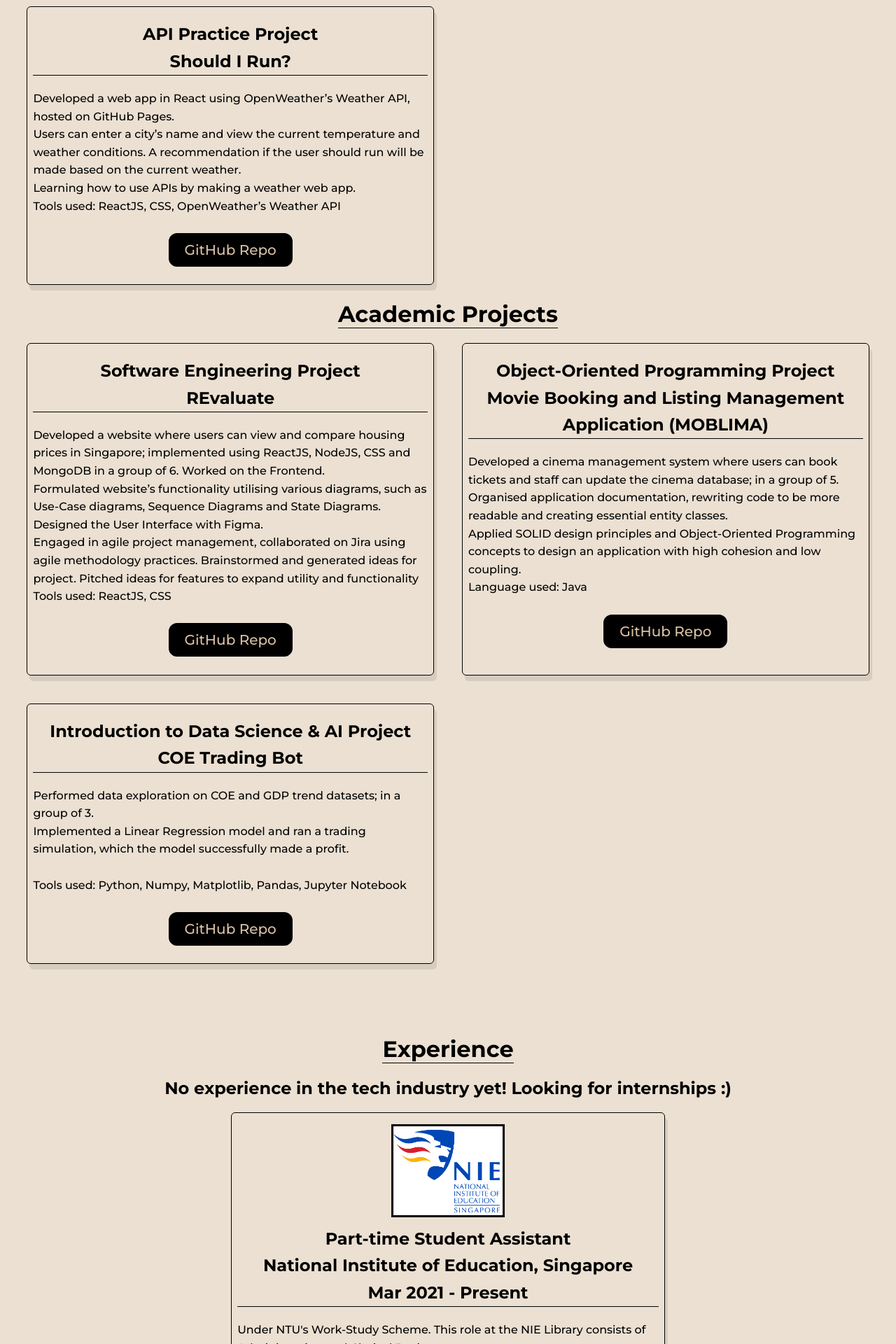
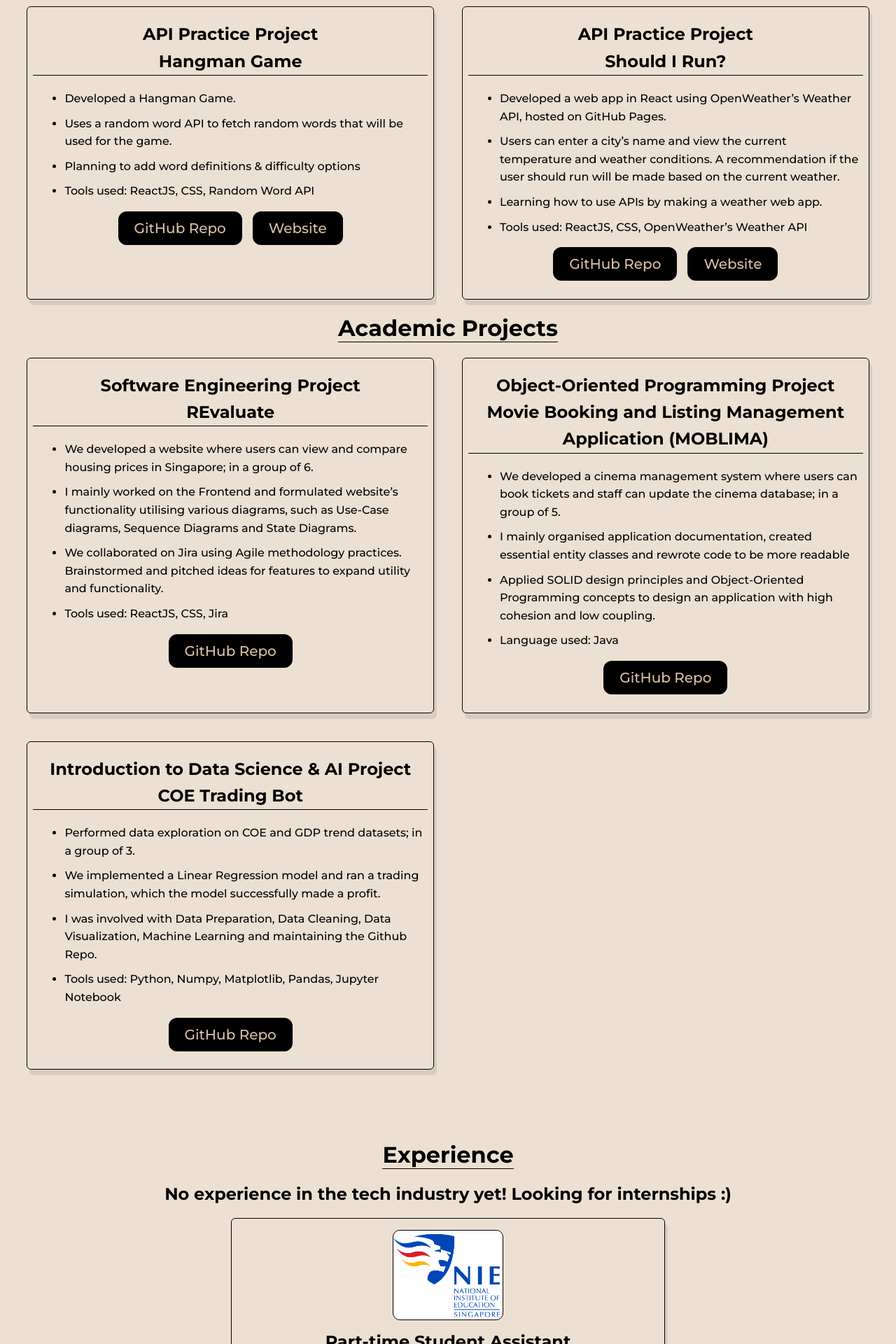
Before and after one commit to alexusljf/alexusljf.github.io, a React (Create React App) app: page / in a window 1280 px wide. Shown: the part 700-2620 px from the top of the page at 70% size. Built offline with nearby package versions, Linux system fonts and the light colour scheme.

Commit message:
updated projects and exp sections

```diff
--- a/src/screens/ExperiencePage/ExperienceDiv.jsx
+++ b/src/screens/ExperiencePage/ExperienceDiv.jsx
@@ -16,9 +16,11 @@ const ExperienceDiv = (props) => {
       {props.companyName} <br />
       {props.date} <br />
     </h1>
-    {props.description1} <br />
-    {props.description2} <br />
-    {props.description3} <br />
+    <ul className='descriptions'>
+      <li> {props.description1} </li>
+      {props.description2 && <li> {props.description2} </li>}
+      {props.description3 && <li> {props.description3} </li>}
+    </ul>
   </article>
   <br />
   </div>
--- a/src/screens/ExperiencePage/ExperiencePage.css
+++ b/src/screens/ExperiencePage/ExperiencePage.css
@@ -37,11 +37,9 @@
     text-align: center;
     display: block;
     width: 50%;
-    border-width: 1px;
+    border: solid black 1px;
     border-radius: 6px;
     box-shadow: 4px 8px rgba(156, 148, 138, 0.26);
-    border-color: black;
-    border-style: solid;
     padding-left: 8px;
     padding-right: 8px;
     line-height: 1.6;
@@ -62,8 +60,8 @@
 }
 .workLogo{
     width: 30%;
-    border-color: black;
-    border-style: solid;
+    border: solid black 1px;
+    border-radius: 10px;
     object-fit: fill;
     object-position: center;
     background-color: white;
--- a/src/screens/ExperiencePage/ExperiencePage.jsx
+++ b/src/screens/ExperiencePage/ExperiencePage.jsx
@@ -1,8 +1,9 @@
 import React, { useContext } from 'react';
 import "./ExperiencePage.css";
-import sinopecLogo from "./sinopec logo.png"
-import spfLogo from "./Singapore_Police_Force_crest.png"
-import NIELogo from "./NIE_Logo.png"
+import sinopecLogo from "./sinopec logo.png";
+import spfLogo from "./Singapore_Police_Force_crest.png";
+import NIELogo from "./NIE_Logo.png";
+import shopeeLogo from "./Shopee_logo.svg.png";
 import ExperienceDiv from "./ExperienceDiv";
 import { NightModeContext } from '../../components/NightModeToggle/NightModeContext';
 
@@ -23,9 +24,19 @@ const ExperiencePage = () => {
         altText = "NIE Logo"
         role = "Part-time Student Assistant"
         companyName = "National Institute of Education, Singapore"
-        date = "Mar 2021 - Present"
-        description1 = "Under NTU's Work-Study Scheme. This role at the NIE Library consists of Administration and Clerical Duties."
-        description2 = "Assisted in hosting events at the library."
+        date = "May 2023 - Present"
+        description1 = "Under NTU's Work-Study Scheme. This role at the NIE Library involves Office Administration and Information Management duties."
+        description2 = "Assisted in hosting events at the library and also scanning and archiving of old books."
+      />
+      <ExperienceDiv
+        img = {shopeeLogo}
+        altText = "Shopee Logo"
+        role = "Part-time Warehouse Assistant"
+        companyName = "Shopee"
+        date = "May 2022 - Jul 2022"
+        description1 = "My job scope was to pick, sort, label and pack online orders."
+        description2 = "Worked together with teams of 10 daily and also trained newcomers."
+        description3 = "I also did the loading and unloading of pallets with electric ride-on Jungheinrich pallet jacks"
       />
       <ExperienceDiv
         img = {sinopecLogo}
@@ -34,7 +45,7 @@ const ExperiencePage = () => {
         companyName = "Sinopec Lubricant (Singapore) Pte. Ltd"
         date = "Mar 2021 - April 2021"
         description1 = "Managed customers and answered queries, also guided traffic."
-        description2 = "Helped to refine the interpersonal skills gained from national service."
+        description2 = "Helped to refine the interpersonal skills gained from National Service."
       />
       <ExperienceDiv
         img = {spfLogo}
--- a/src/screens/ProjectsPage/ProjectDiv.jsx
+++ b/src/screens/ProjectsPage/ProjectDiv.jsx
@@ -12,11 +12,12 @@ const ProjectDiv = (props) => {
       {props.modName} <br />
       {props.projectName} <br />
     </h1>
-    {props.description1} <br />
-    {props.description2} <br />
-    {props.description3} <br />
-    {props.toolsUsed} <br />
-    <br />
+    <ul className='descriptions'>
+      <li> {props.description1} </li>
+      <li> {props.description2} </li>
+      <li> {props.description3} </li>
+      <li> {props.toolsUsed} </li>
+    </ul>
     <div className = 'buttonDiv'>
       <a href={props.githubLink} target="_blank" className = {isNightMode === false ? "githubButton" : "githubButtonNight"}>
         GitHub Repo
@@ -28,4 +29,34 @@ const ProjectDiv = (props) => {
   );
 }
 
-export default ProjectDiv;
+const ProjectDivLink = (props) => {
+  const { isNightMode } = useContext(NightModeContext);
+
+  return (
+  <div className = {isNightMode === false ? "projectDiv" : "projectDivNight"}>
+  <article>
+    <h1 className={isNightMode === false ? "divHeading" : "divHeadingNight"}>
+      {props.modName} <br />
+      {props.projectName} <br />
+    </h1>
+    <ul className='descriptions'>
+      <li> {props.description1} </li>
+      {props.description2 && <li> {props.description2} </li>}
+      {props.description3 && <li> {props.description3} </li>}
+      <li> {props.toolsUsed} </li>
+    </ul>
+    <div className = 'buttonDivLinks'>
+      <a href={props.githubLink} target="_blank" className = {isNightMode === false ? "githubButton" : "githubButtonNight"}>
+        GitHub Repo
+      </a>
+      <a href={props.githubPagesLink} target="_blank" className = {isNightMode === false ? "githubButton" : "githubButtonNight"}>
+        Website
+      </a>
+    </div>
+    <br />
+  </article>
+  </div>
+  );
+}
+
+export {ProjectDiv, ProjectDivLink};
--- a/src/screens/ProjectsPage/ProjectsPage.css
+++ b/src/screens/ProjectsPage/ProjectsPage.css
@@ -47,6 +47,12 @@
     padding-left: 8px;
     padding-right: 8px;
     line-height: 1.6;
+}
+.descriptions{
+
+}
+li{
+    margin: 10px 5px;
 }
 article{
     text-align: left;
@@ -99,10 +105,19 @@ article{
     align-items:center;
     justify-content: center;
 }
+.buttonDivLinks{
+    display:flex;
+    flex: 1;
+    align-items:center;
+    justify-content: center;
+    gap: 15px;
+}
 
 @media (max-width: 430px){
     .projectContainer{
         grid-template-columns: 1fr;
     }
-
+    .githubButton, .githubButtonNight{
+        font-size: 16px;
+    }
 }
--- a/src/screens/ProjectsPage/ProjectsPage.jsx
+++ b/src/screens/ProjectsPage/ProjectsPage.jsx
@@ -1,7 +1,6 @@
 import React, { useContext } from 'react';
 import "./ProjectsPage.css";
-import Header from "../../components/Header/Header";
-import ProjectDiv from "./ProjectDiv";
+import {ProjectDiv, ProjectDivLink} from "./ProjectDiv";
 import { NightModeContext } from '../../components/NightModeToggle/NightModeContext';
 
 const ProjectsPage = () => {
@@ -12,7 +11,17 @@ const ProjectsPage = () => {
     <header>
       <h1 className={isNightMode === false ? "heading" : "headingNight"}> Personal Projects </h1> <br></br>
       <div className="projectContainer">
-        <ProjectDiv
+        <ProjectDivLink
+          modName = "API Practice Project"
+          projectName = "Hangman Game"
+          description1 = "Developed a Hangman Game."
+          description2 = "Uses a random word API to fetch random words that will be used for the game."
+          description3 = "Planning to add word definitions & difficulty options"
+          toolsUsed = "Tools used: ReactJS, CSS, Random Word API"
+          githubLink = "https://github.com/alexusljf/Hangman"
+          githubPagesLink = "https://alexusljf.github.io/Hangman/"
+        />
+        <ProjectDivLink
           modName = "API Practice Project"
           projectName = "Should I Run?"
           description1 = "Developed a web app in React using OpenWeather’s Weather API, hosted on GitHub Pages."
@@ -20,9 +29,9 @@ const ProjectsPage = () => {
           description3 = "Learning how to use APIs by making a weather web app."
           toolsUsed = "Tools used: ReactJS, CSS, OpenWeather’s Weather API"
           githubLink = "https://github.com/alexusljf/Should-I-Run"
+          githubPagesLink = "https://alexusljf.github.io/Should-I-Run/"
         />
      </div>
-
 
       <h1 className={isNightMode === false ? "heading" : "headingNight"}> Academic Projects </h1>
     </header>
@@ -30,17 +39,17 @@ const ProjectsPage = () => {
     <ProjectDiv
         modName = "Software Engineering Project"
         projectName = "REvaluate"
-        description1 = "Developed a website where users can view and compare housing prices in Singapore; implemented using ReactJS, NodeJS, CSS and MongoDB in a group of 6. Worked on the Frontend."
-        description2 = "Formulated website’s functionality utilising various diagrams, such as Use-Case diagrams, Sequence Diagrams and State Diagrams. Designed the User Interface with Figma."
-        description3 = "Engaged in agile project management, collaborated on Jira using agile methodology practices. Brainstormed and generated ideas for project. Pitched ideas for features to expand utility and functionality"
-        toolsUsed = "Tools used: ReactJS, CSS"
+        description1 = "We developed a website where users can view and compare housing prices in Singapore; in a group of 6."
+        description2 = "I mainly worked on the Frontend and formulated website’s functionality utilising various diagrams, such as Use-Case diagrams, Sequence Diagrams and State Diagrams."
+        description3 = "We collaborated on Jira using Agile methodology practices. Brainstormed and pitched ideas for features to expand utility and functionality."
+        toolsUsed = "Tools used: ReactJS, CSS, Jira"
         githubLink = "https://github.com/RishJohn14/HousingInfo"
       />
     <ProjectDiv
         modName = "Object-Oriented Programming Project"
         projectName = "Movie Booking and Listing Management Application (MOBLIMA)"
-        description1 = "Developed a cinema management system where users can book tickets and staff can update the cinema database; in a group of 5."
-        description2 = "Organised application documentation, rewriting code to be more readable and creating essential entity classes."
+        description1 = "We developed a cinema management system where users can book tickets and staff can update the cinema database; in a group of 5."
+        description2 = "I mainly organised application documentation, created essential entity classes and rewrote code to be more readable "
         description3 = "Applied SOLID design principles and Object-Oriented Programming concepts to design an application with high cohesion and low coupling."
         toolsUsed = "Language used: Java"
         githubLink = "https://github.com/alexusljf/SC2002-MOBLIMA"
@@ -49,7 +58,8 @@ const ProjectsPage = () => {
         modName = "Introduction to Data Science &amp; AI Project"
         projectName = "COE Trading Bot"
         description1 = "Performed data exploration on COE and GDP trend datasets; in a group of 3."
-        description2 = "Implemented a Linear Regression model and ran a trading simulation, which the model successfully made a profit."
+        description2 = "We implemented a Linear Regression model and ran a trading simulation, which the model successfully made a profit."
+        description3 = "I was involved with Data Preparation, Data Cleaning, Data Visualization, Machine Learning and maintaining the Github Repo."
         toolsUsed = "Tools used: Python, Numpy, Matplotlib, Pandas, Jupyter Notebook"
         githubLink = "https://github.com/alexusljf/SC1015-mini_project"
       />
```
Also changed, not shown: src/screens/ExperiencePage/Shopee_logo.svg.png (added).
